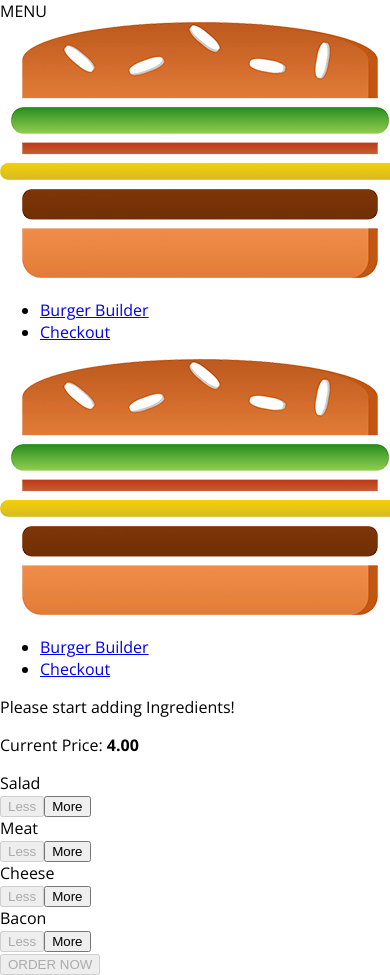
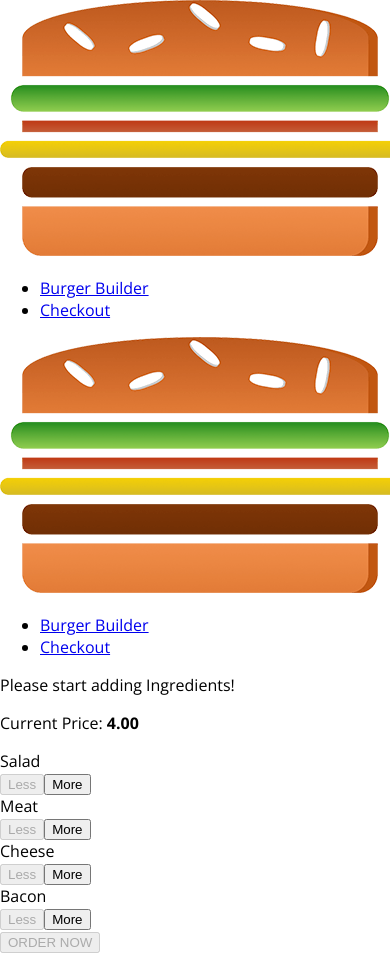
Before and after one commit to inbal0012/Hamburger_App, a React app: page / in a window 390 px wide. After the commit the page ends 953 px from the top, so only its background shows below. Built offline with nearby package versions, Linux system fonts and the light colour scheme.

Commit message:
Backdrop added to SideDrower layout became stateful component hamburger btn added DrawerToggle added

```diff
--- a/src/components/Layout/Layout.js
+++ b/src/components/Layout/Layout.js
@@ -1,16 +1,35 @@
-import React from 'react';
+import React, { Component } from 'react';
 
 import Aux from '../../hoc/auxiliary';
 import classes from './Layout.css';
 import Toolbar from '../Navigation/Toolbar/Toolbar';
 import SideDrawer from '../Navigation/SideDrawer/SideDrawer';
 
-const layout = (props) => (
-  <Aux>
-    <Toolbar />
-    <SideDrawer />
-    <main className={classes.Content}>{props.children}</main>
-  </Aux>
-);
+class Layout extends Component {
+  state = {
+    showSideDrawer: false,
+  };
+  SideDrawerCloseHandler = () => {
+    this.setState({ showSideDrawer: false });
+  };
+  SideDrawerToggleHandler = () => {
+    this.setState((prevState) => {
+      return { showSideDrawer: !prevState.showSideDrawer };
+    });
+  };
 
-export default layout;
+  render() {
+    return (
+      <Aux>
+        <Toolbar drawerToggleClicked={this.SideDrawerToggleHandler} />
+        <SideDrawer
+          open={this.state.showSideDrawer}
+          closed={this.SideDrawerCloseHandler}
+        />
+        <main className={classes.Content}>{this.props.children}</main>
+      </Aux>
+    );
+  }
+}
+
+export default Layout;
--- /dev/null
+++ b/src/components/Navigation/SideDrawer/DrawerToggle/DrawerToggle.css
@@ -0,0 +1,23 @@
+.DrawerToggle {
+  width: 40px;
+  height: 100%;
+  display: flex;
+  flex-flow: column;
+  justify-content: space-around;
+  align-items: center;
+  padding: 10px 0;
+  box-sizing: border-box;
+  cursor: pointer;
+}
+
+.DrawerToggle div {
+  width: 90%;
+  height: 3px;
+  background-color: white;
+}
+
+@media (min-width: 500px) {
+  .DrawerToggle {
+    display: none;
+  }
+}
--- /dev/null
+++ b/src/components/Navigation/SideDrawer/DrawerToggle/DrawerToggle.js
@@ -0,0 +1,13 @@
+import React from 'react';
+
+import classes from './DrawerToggle.css';
+
+const drawerToggle = (props) => (
+  <div className={classes.DrawerToggle} onClick={props.clicked}>
+    <div></div>
+    <div></div>
+    <div></div>
+  </div>
+);
+
+export default drawerToggle;
--- a/src/components/Navigation/SideDrawer/SideDrawer.js
+++ b/src/components/Navigation/SideDrawer/SideDrawer.js
@@ -3,10 +3,23 @@ import React from 'react';
 import Logo from '../../Logo/Logo';
 import NavigationItems from '../NavigationItems/NavigationItems';
 import classes from './SideDrawer.css';
+import Backdrop from '../../UI/Backdrop/Backdrop';
+import Aux from '../../../hoc/auxiliary';
+
 const sideDrawer = (props) => {
-  // ...
+  let attachedClasses = [classes.SideDrawer, classes.Close];
+  console.log(props.open);
+
+  if (props.open) {
+    attachedClasses = [classes.SideDrawer, classes.Open];
+  }
+
+  console.log(attachedClasses);
+
   return (
-    <div className={classes.SideDrawer}>
+    <Aux>
+      <Backdrop show={props.open} clicked={props.closed} />
+      <div className={attachedClasses.join(' ')}>
         <div className={classes.Logo}>
           <Logo />
         </div>
@@ -14,6 +27,7 @@ const sideDrawer = (props) => {
           <NavigationItems />
         </nav>
       </div>
+    </Aux>
   );
 };
 
--- a/src/components/Navigation/Toolbar/Toolbar.js
+++ b/src/components/Navigation/Toolbar/Toolbar.js
@@ -3,10 +3,11 @@ import React from 'react';
 import classes from './Toolbar.css';
 import Logo from '../../../components/Logo/Logo';
 import NavigationItems from '../NavigationItems/NavigationItems';
+import DrawerToggle from '../SideDrawer/DrawerToggle/DrawerToggle';
 
 const toolbar = (props) => (
   <header className={classes.Toolbar}>
-    <div>MENU</div>
+    <DrawerToggle clicked={props.drawerToggleClicked} />
     <Logo height='80%' />
     <nav className={classes.DesktopOnly}>
       <NavigationItems />
```
Lines whose indentation alone changed are shown as unchanged.
